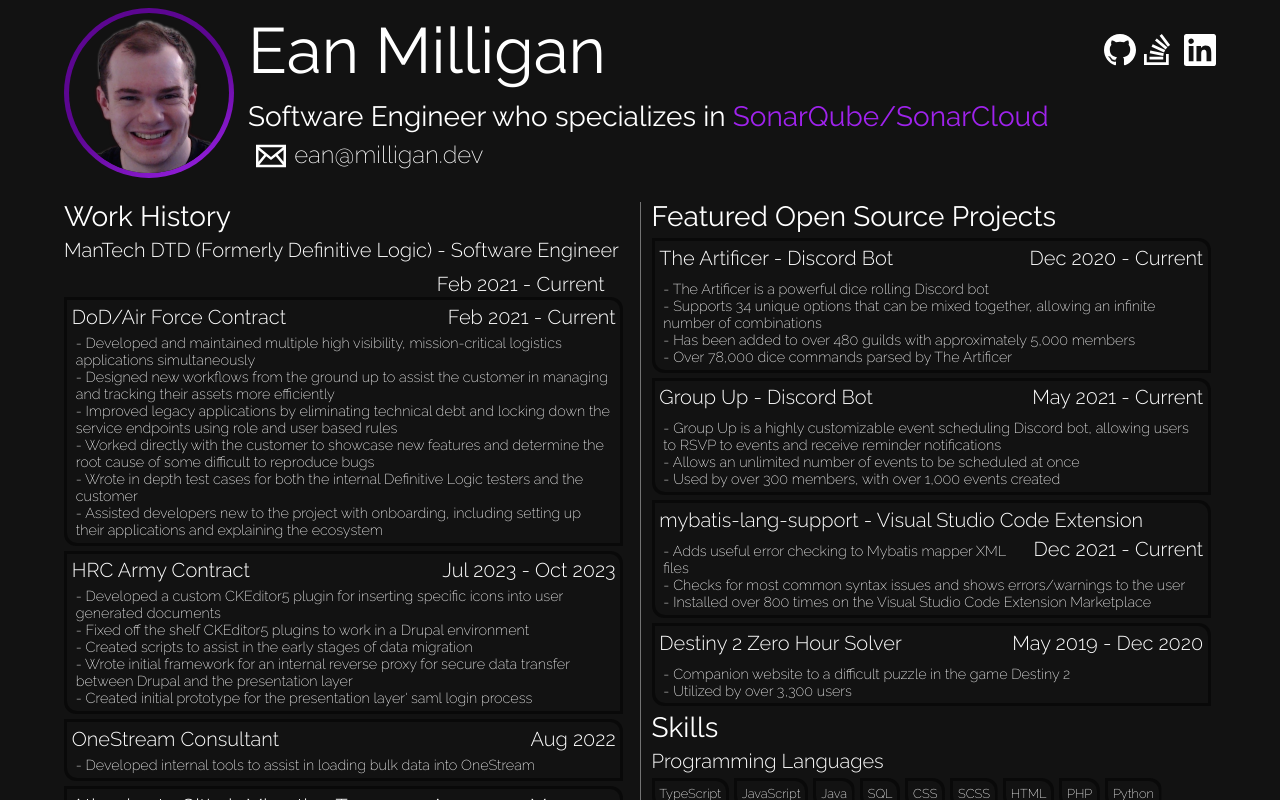
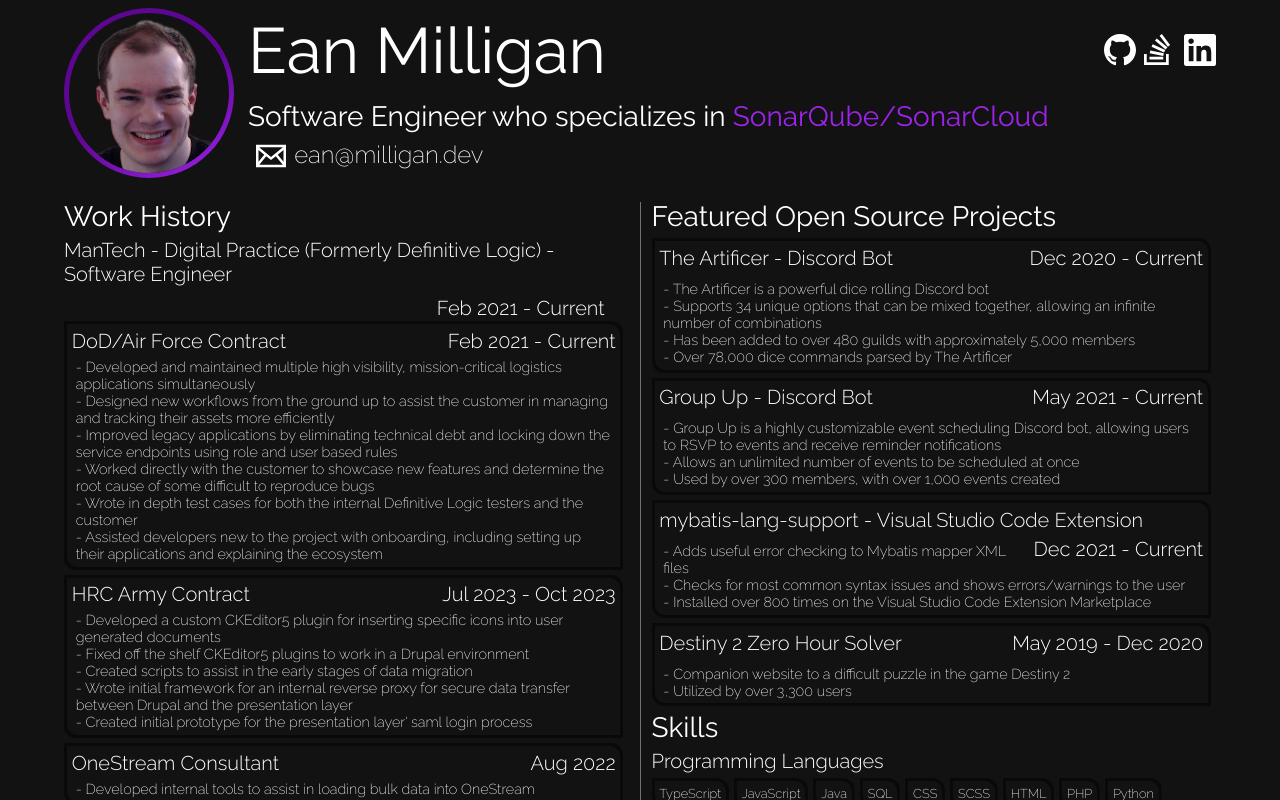
Before and after one commit to Burn-E99/ean-milligan-portfolio, an Angular app: page / in a window 1280 px wide. Shown: the top 800 px of the page. Built offline with nearby package versions, Linux system fonts and the light colour scheme.

Commit message:
Update data.ts

```diff
--- a/src/app/data.ts
+++ b/src/app/data.ts
@@ -145,7 +145,7 @@
 	{
 		id: 'mantech',
 		url: 'https://www.mantech.com/digital-transformation-consulting/',
-		name: 'ManTech DTD (Formerly Definitive Logic)',
+		name: 'ManTech - Digital Practice (Formerly Definitive Logic)',
 		title: 'Software Engineer',
 		startDate: 'Feb 2021',
 		endDate: 'Current',
```
